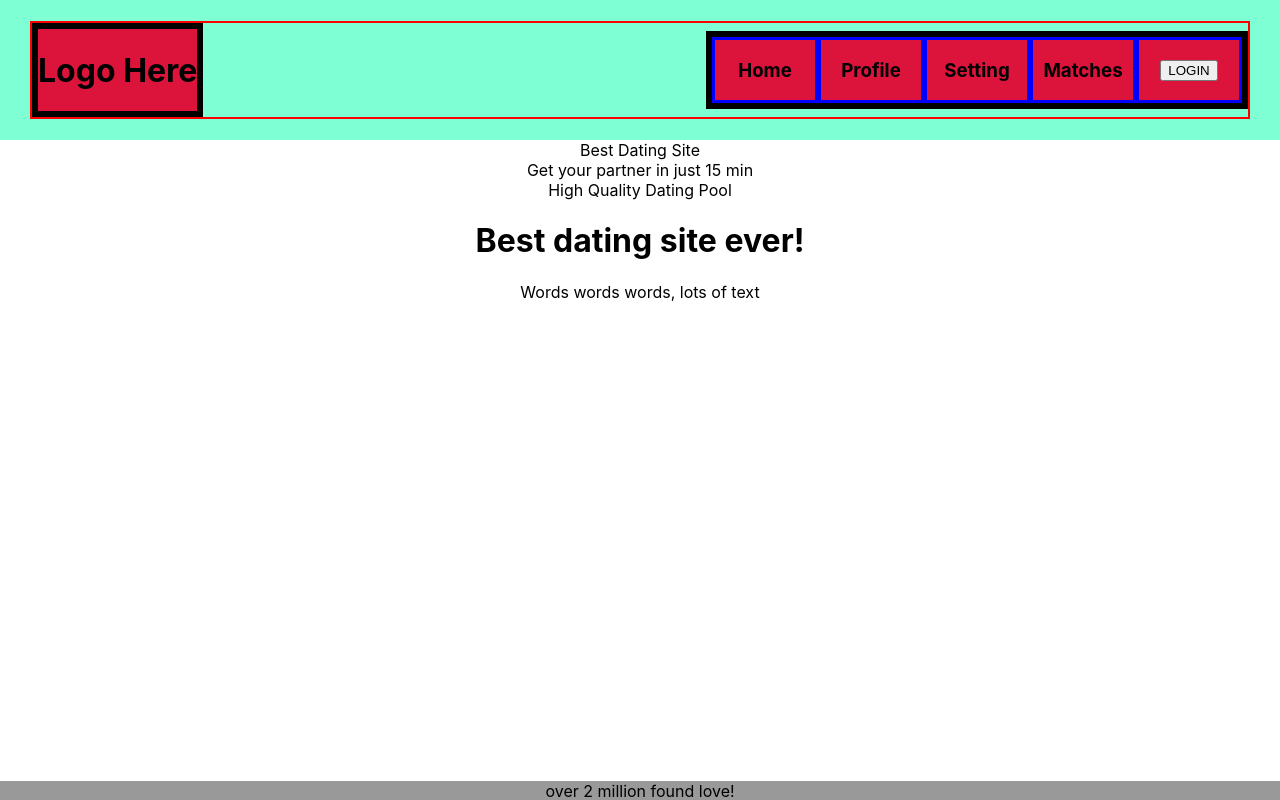
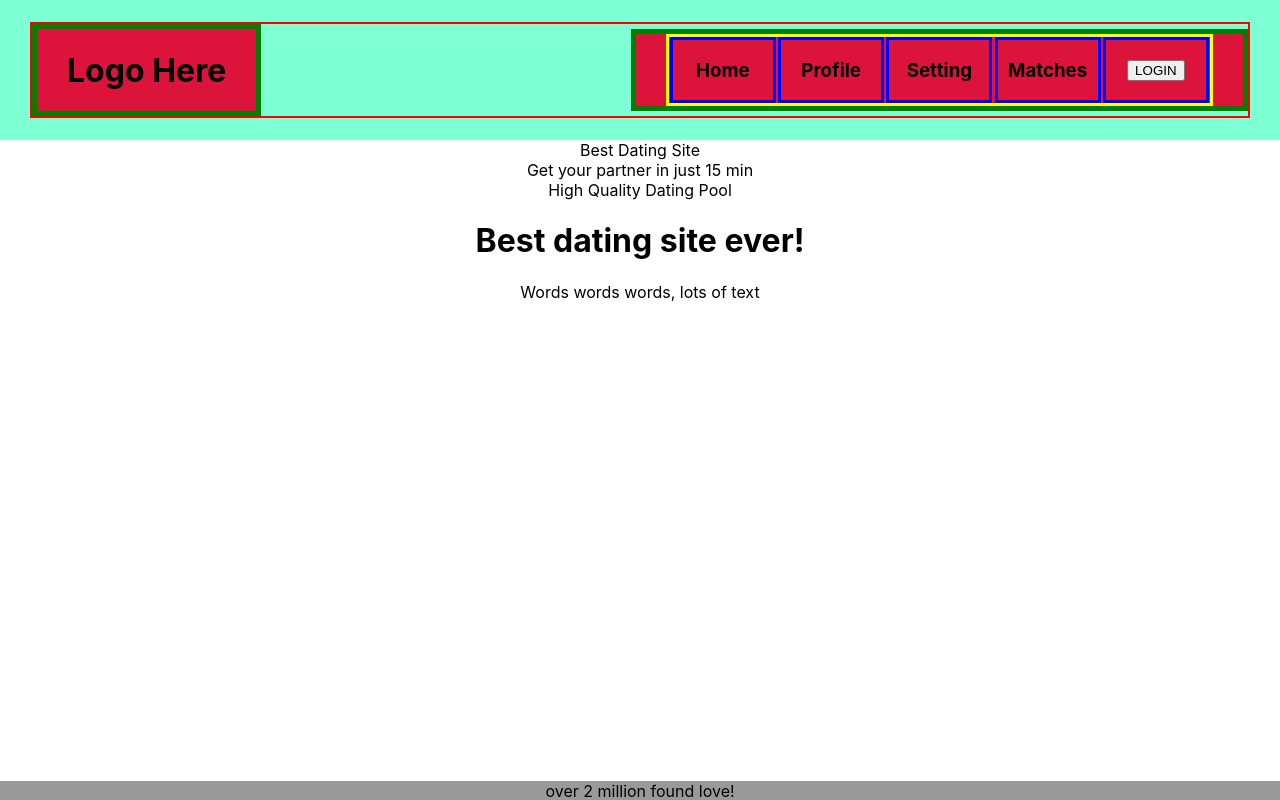
Before and after one commit to plutownium/2fh, a React (Create React App) app: page / in a window 1280 px wide. Shown: the top 800 px of the page. Built offline with nearby package versions, Linux system fonts and the light colour scheme.

Commit message:
compliant divs are the best divs

```diff
--- a/src/App.css
+++ b/src/App.css
@@ -21,9 +21,15 @@
   align-items: center;
 }
 
+#header-buttons {
+  width: 45% !important;
+}
+
 .header-container {
+  border: 5px solid green;
+  padding: 0 30px 0 30px;
   height: fit-content;
-  border: 6px solid black;
+  /* border: 6px solid black; */
   width: fit-content;
   background-color: crimson;
   display: flex;
@@ -39,6 +45,17 @@
   align-items: center;
 }
 
+.header-options {
+  border: 3px solid yellow;
+  width: 100%;
+  display: flex;
+  /* width: 100%; */
+  /* flex-direction: row; */
+  justify-content: space-around;
+
+  /* align-items: stretch; */
+}
+
 .header-options div {
   border: 3px solid blue;
   width: 100px;
--- a/src/App.js
+++ b/src/App.js
@@ -11,8 +11,8 @@ function App() {
               <h1>Logo Here</h1>
             </div>
           </div>
-          <div className="header-container ">
-            <div className="flex-row header-options">
+          <div id="header-buttons" className="header-container">
+            <div className="header-options">
               <div>
                 <h3>Home</h3>
               </div>
```
